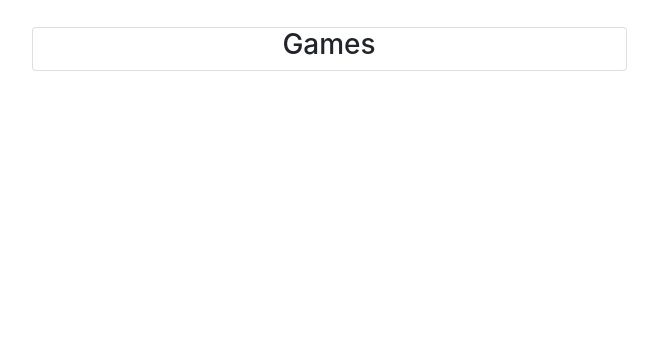
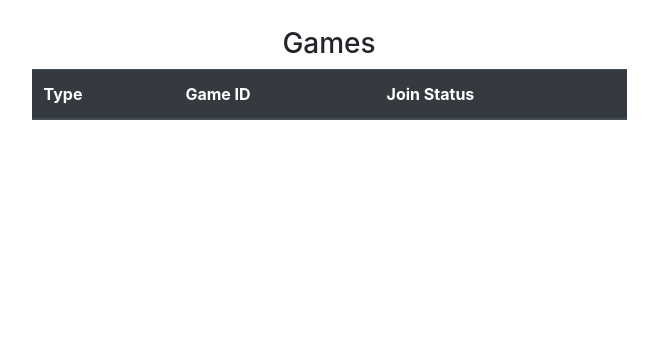
Before and after one commit to jlin00/softdev-p01, a Flask app: page /home in a window 1280 px wide, after a click on "View Games". Shown: the part 441-800 px from the top of the page, without its empty margins (311-969 px from the left). Run offline with Flask 2, Linux system fonts and the light colour scheme; a user stored in the database is signed in; data comes from the database, SQL or seed files in the repository; both versions use the stored data as it was after the commit; lists and menus that the app fills with data are empty; some libraries are stand-ins or nearby versions.

Commit message:
jackieL: tested game functionality some more and added getGames function

```diff
--- a/app.py
+++ b/app.py
@@ -53,6 +53,9 @@ def login():
 def auth():
     enteredU = request.form['username']
     enteredP = request.form['password']
+    if(enteredU == "admin"):
+        flash('Login is disabled for this account!', 'alert-warning')
+        return redirect(url_for('login'))
     if(enteredU == "" or enteredP == ""): #if fields empty
         flash('Please fill out all fields!', 'alert-danger')
         return redirect(url_for('login'))
@@ -118,8 +121,9 @@ def home():
     score = db_manager.getScore(username)
     money = db_manager.getMoney(username)
     stats = db_manager.getStats(username).items()
-    ##### code to get games of user
-    return render_template("home.html", home="active", user=username, pic=pic, score=score, money=money, stats=stats, isOwner=isOwner)
+    games = db_manager.getGames(username)
+    print(games)
+    return render_template("home.html", home="active", user=username, pic=pic, score=score, money=money, stats=stats, games=games, isOwner=isOwner)
 
 @app.route("/leaderboard")
 @login_required
@@ -140,20 +144,12 @@ def leaderboard():
 @login_required
 def profile():
     username=session['username']
-    command = 'SELECT coll,money,game_id FROM user_tbl WHERE username=?'
-    inputs = (username, )
-    raw = db_manager.execmany(command, inputs).fetchone()
-    iconstring = raw[0]
-    coll = iconstring.split(",")
+    coll = db_manager.getColl(username)
     collID = db_manager.getCollID(username)
-    money = raw[1]
-    games = raw[2].split(",")
     return render_template("profile.html",
             enumcoll=range(len(coll)),
             coll=coll,
             collID=collID,
-            money=money,
-            games=games,
             profile="active")
 
 @app.route("/resetpasswd", methods=["POST"])
@@ -235,7 +231,7 @@ def play():
         t2=['', []]
     #check if game is completed
     if (db_manager.gameCompleted(game)):
-        return render_template("completed.html", t1=t1, t2=t2, completed=True, single=single)
+        return render_template("completed.html", t1=t1, t2=t2, completed=True, single=single, code=303)
     #get current question
     questionEntry = db_manager.getCurrentQuestion(username, game)
     if (questionEntry is None):
@@ -246,6 +242,7 @@ def play():
     category = questionEntry[0]
     num = db_manager.currentNumber(username, game)
     started = db_manager.gameStarted(game)
+    ##### EDIT TO RETURN WHICH TEAM THE PLAYER IS ON
     return render_template("gameplay.html",
                 started=started,
                 player=username,
@@ -288,7 +285,7 @@ def check():
     ans = db_manager.execmany(command, inputs).fetchall()
     if 'answer' not in request.form:
         flash("Please select an answer!", 'alert-danger')
-        return redirect(url_for("play", id=game_id), code=307)
+        return redirect(url_for("play"), code=307)
     else:
         if ans[0][0] == request.form['answer']:
             #correct answer
@@ -340,7 +337,7 @@ def check():
     inputs = (data, username)
     db_manager.execmany(command, inputs)
     db_manager.updateQuestion(username, game_id)
-    return redirect(url_for("play"), code=307)
+    return redirect(url_for("play", id=game_id), code=307)
 
 @app.route("/search")
 @login_required
@@ -364,6 +361,7 @@ def search():
     return render_template('search.html', search="active")
 
 @app.route("/logout")
+@login_required
 def logout():
     session.clear()
     flash('You were successfully logged out.', 'alert-success')
--- a/doc/devlog.txt
+++ b/doc/devlog.txt
@@ -226,3 +226,6 @@ reorganized code for database functions
 
 jackieL -- 2019-11-28 12:41
 additional testing for single player mode and changed purchasing packs to post method
+
+jackieL -- 2019-11-28 14:41
+tested game functionality some more and added getGames function
--- a/templates/games.html
+++ b/templates/games.html
@@ -5,7 +5,9 @@
 {% endblock %}
 
 {% block body %}
-<h1>Play</h1><br>
+<h1>Play</h1>
+<small class="text-danger">(Only active games are shown.)</small>
+<br><br>
 <div class="container">
 	<div class="row">
 		<div class="col">
--- a/templates/home.html
+++ b/templates/home.html
@@ -5,7 +5,11 @@
 {% endblock %}
 
 {% block body %}
+	{% if isOwner %}
 	<h1>Dashboard</h1><br>
+	{% else %}
+	<h1 class="font-italic font-weight-light" style="color:#aaa;">(Viewing)</h1>
+	{% endif %}
 
 	<br>
 	<div class="container w-50">
@@ -31,15 +35,49 @@
 	    </div>
 	  </div><br><br>
 
-		<div class="card collapse" id="games">
+		<div class="collapse" id="games">
 			<h3>Games</h3>
-				{% for game in games %}
-				<form action="/play" method="post">
-					<input type="hidden" name="id" value="{{ game }}">
-					<button class="btn btn-primary" type="submit">{{ game }}</button>
-				</form>
-				<br>
-				{% endfor %}
+			{% if not isOwner %}
+			<small class="text-danger">Single player games are not shown when you view somebody else's profile.</small>
+			{% endif %}
+			<table class="table table-striped table-hover p-3">
+				<thead class="thead-dark">
+					<tr>
+						<th>Type</th>
+						<th>Game ID</th>
+						<th>Join Status</th>
+					</tr>
+				</thead>
+				<tbody>
+					{% for game in games %}
+						{% if isOwner %}
+						<tr class="text-center">
+							<td>{{ game[0] }}</td>
+							<td>{{ game[1] }}</td>
+							<td>
+								<form action="/play" method="POST">
+									<input type="hidden" name="id" value="{{ game[1] }}">
+									<button class="btn {{ game[4] }}" type="submit" {{game[3] }}>{{ game[2] }}</button>
+								</form>
+							</td>
+						</tr>
+						{% else %}
+							{% if "S" not in game[1] %}
+							<tr class="text-center">
+								<td>{{ game[0] }}</td>
+								<td>{{ game[1] }}</td>
+								<td>
+									<form action="/play" method="POST">
+										<input type="hidden" name="id" value="{{ game[1] }}">
+										<button class="btn {{ game[4] }}" type="submit" {{game[3] }}>{{ game[2] }}</button>
+									</form>
+								</td>
+							</tr>
+							{% endif %}
+						{% endif %}
+					{% endfor %}
+				</tbody>
+			</table>
 		</div>
 
 		<div class="collapse" id="stattable">
--- a/utl/db_builder.py
+++ b/utl/db_builder.py
@@ -30,7 +30,7 @@ def build_db():
     command = "CREATE TABLE IF NOT EXISTS user_tbl (username TEXT, password TEXT, pic TEXT, coll TEXT, game_id TEXT, money INT, flag TEXT, stat TEXT, score INT)"
     exec(command)
 
-    command = "SELECT * FROM user_tbl WHERE username='jackie'" #dummy account
+    command = "SELECT * FROM user_tbl WHERE username='admin'" #dummy account
     data = exec(command).fetchone()
     if (data is None):
         u = urllib.request.urlopen("https://opentdb.com/api_category.php")
@@ -40,7 +40,7 @@ def build_db():
             allcategories += category['name'] + "|0|0,"
         #print(allcategories)
         allcategories = allcategories[0:-1]
-        command = "INSERT OR IGNORE INTO user_tbl VALUES('jackie', 'lin', 'https://restcountries.eu/data/usa.svg', 'https://restcountries.eu/data/usa.svg', '', 200, 'United States of America', '%s', 0)" % allcategories
+        command = "INSERT OR IGNORE INTO user_tbl VALUES('admin', '123', 'https://restcountries.eu/data/usa.svg', 'https://restcountries.eu/data/usa.svg', '', 200, 'United States of America', '%s', 0)" % allcategories
         exec(command)
 
     command = "CREATE TABLE IF NOT EXISTS game_tbl (game_id TEXT, participants TEXT, team1 TEXT, team2 TEXT, playing TEXT, started INT, completed INT, currentq1 TEXT, currentq2 TEXT)"
--- a/utl/db_manager.py
+++ b/utl/db_manager.py
@@ -46,7 +46,7 @@ def addUser(username, password, flag):
         command = "SELECT flag from flags_tbl where country=?"
         inputs = (flag, )
         pic = execmany(command, inputs).fetchone()[0]
-        command = "SELECT stat FROM user_tbl WHERE username='jackie'"
+        command = "SELECT stat FROM user_tbl WHERE username='admin'"
         stats = exec(command).fetchone()[0]
         inputs = (username, password, pic, pic, flag, stats)
         execmany(q, inputs)
@@ -132,7 +132,44 @@ def getGames(username):
     q = "SELECT game_id from user_tbl WHERE username=?"
     inputs = (username, )
     data = execmany(q, inputs).fetchone()[0].split(",")
-    return data
+    output = []
+    if len(data) > 0:
+        data.pop(0)
+    for i in range(len(data)):
+        entry = []
+        game_id = data[i]
+
+        #first item in tuple
+        if "S" in game_id:
+            entry.append("Single Player")
+        elif "P" in game_id:
+            entry.append("PVP")
+        else:
+            entry.append("Team")
+
+        #second item in tuple
+        entry.append(game_id)
+
+        #third, fourth, fifth item in tuple
+        if gameCompleted(game_id):
+            entry.append("View")
+            entry.append("")
+            entry.append("btn-secondary")
+        elif gameFull(game_id):
+            entry.append("Full")
+            entry.append("disabled")
+            entry.append("btn-danger")
+        elif "S" in game_id:
+            entry.append("Play")
+            entry.append("")
+            entry.append("btn-primary")
+        else:
+            entry.append("Join")
+            entry.append("")
+            entry.append("btn-primary")
+
+        output.append(tuple(entry))
+    return output
 
 #====================================================
 #leaderboard
@@ -272,7 +309,8 @@ def getSingle(username):
     list = []
     for i in range(len(data)):
         if "S" in data[i]:
-            list.append(data[i])
+            if (not gameCompleted(data[i])):
+                list.append(data[i])
     return list
 
 #get all PVP games
@@ -284,7 +322,8 @@ def getPVP(username):
     list = []
     for i in range(len(data)):
         if "P" in data[i]:
-            list.append(data[i])
+            if (not gameCompleted(data[i])):
+                list.append(data[i])
     return list
 
 #get all team games
@@ -296,18 +335,19 @@ def getTeam(username):
         list = []
         for i in range(len(data)):
             if "T" in data[i]:
-                list.append(data[i])
+                if (not gameCompleted(data[i])):
+                    list.append(data[i])
         return list
 
 #create a single player game
 def addSingle(username):
     #generate random game id
-    game_id = "S" + str(random.randrange(10000))
+    game_id = "S" + str(random.randrange(100000000))
     command = "SELECT game_id FROM game_tbl WHERE game_id=?"
     inputs = (game_id, )
     data = execmany(command, inputs).fetchall()
     while game_id in data:
-        game_id = "S" + str(random.randrange(10000))
+        game_id = "S" + str(random.randrange(100000000))
 
     #add game to game table
     command = "INSERT INTO game_tbl VALUES(?, ?, ?, ?, ?, ?, ?, ?, ?)"
@@ -336,6 +376,12 @@ def gameCompleted(game_id):
     inputs = (game_id, )
     data = execmany(q, inputs).fetchone()[0]
     return (data == 1)
+
+#check if game is full
+def gameFull(game_id):
+    if "S" in game_id:
+        return False
+    return True
 
 #check which team user is on for a particular game
 def getTeamNum(username, game_id):
@@ -377,8 +423,8 @@ def updateQuestion(username, game_id):
     #determine team number
     team = getTeamNum(username, game_id)
     q = "SELECT team%s FROM game_tbl WHERE game_id=?" % team
-    r = "UPDATE game_tbl SET currentq%s=?" % team
-    s = "UPDATE game_tbl SET team%s=?" % team
+    r = "UPDATE game_tbl SET currentq%s=? WHERE game_id=?" % team
+    s = "UPDATE game_tbl SET team%s=? WHERE game_id=?" % team
 
     #update question number that team is up to
     inputs = (game_id, )
@@ -389,13 +435,13 @@ def updateQuestion(username, game_id):
         return
     data[1] = str(number)
     data = ",".join(data)
-    inputs = (data, )
+    inputs = (data, game_id)
     execmany(s, inputs)
 
     #update current question for that team
     command = "SELECT * FROM question_tbl ORDER BY random() LIMIT 1"
     question = exec(command).fetchone()[1]
-    inputs = (question, )
+    inputs = (question, game_id)
     execmany(r, inputs)
 
 def completeGame(game_id):
@@ -417,7 +463,6 @@ def findUser(query):
             list.append(name[0])
     return list
 
-##### UPDATE TO MAKE GAME ID UNIQUE #####
 #find by game_id
 def findGame(query):
     query = query.lower().strip()
```
Also changed, not shown: trivia.db.
